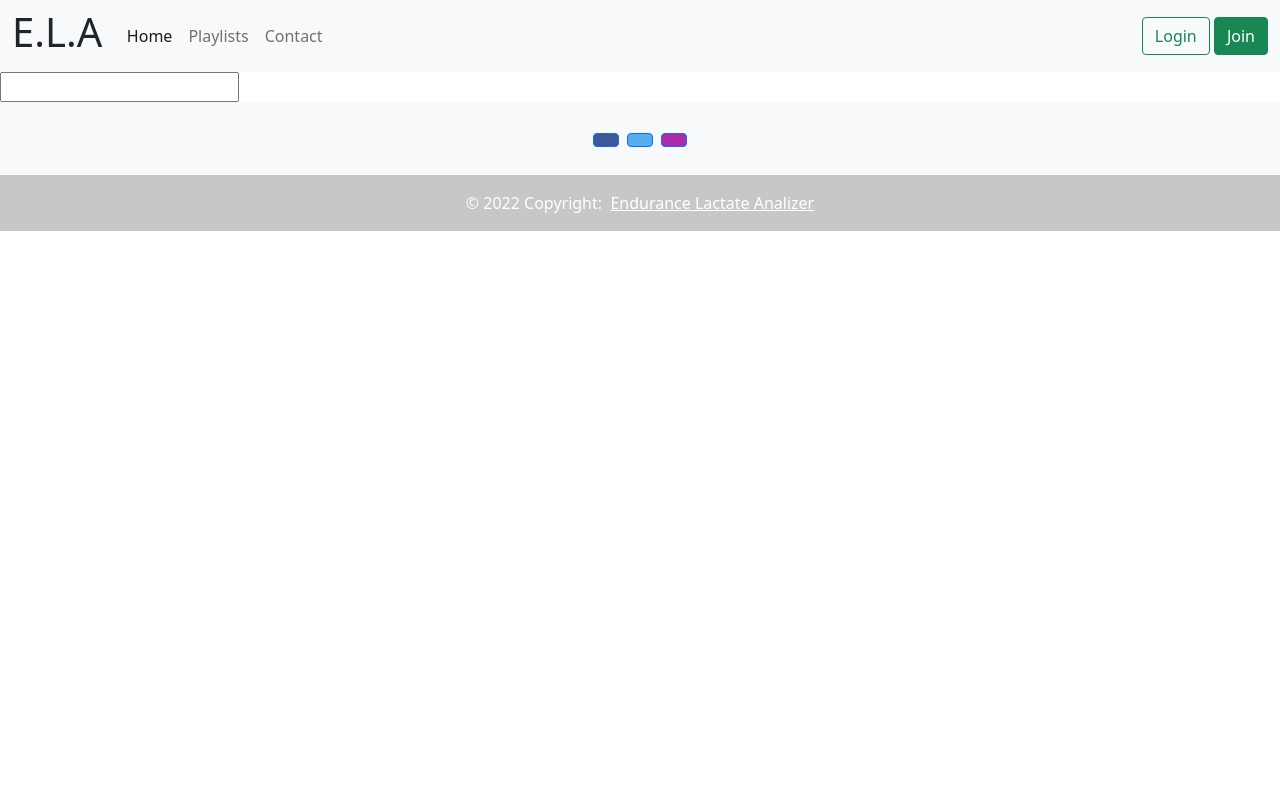
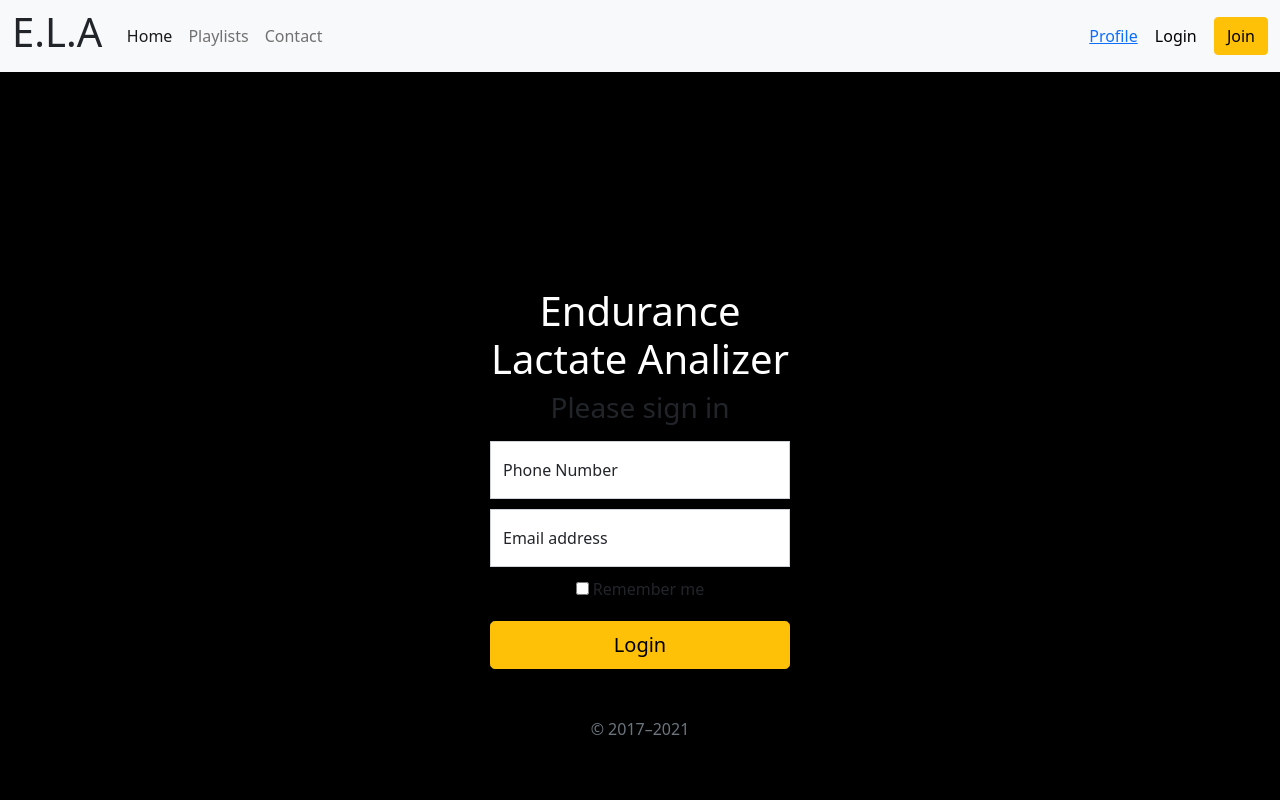
Before and after one commit to jonathonmcclen/endurance-lactate-analyzer-client, a React (Create React App) app: page /login in a window 1280 px wide. Shown: the top 800 px of the page. Built offline with nearby package versions, Linux system fonts and the light colour scheme.

Commit message:
header stylings

```diff
--- a/src/components/Header.js
+++ b/src/components/Header.js
@@ -29,11 +29,17 @@ class Header extends React.Component {
                   </a>
                 </li>
               </ul>
-              <button className="btn btn-outline-success" type="submit">
+              <a href="/profile">Profile</a> &nbsp;
+              <a
+                href="/login"
+                className="btn btn-outline"
+                style={{ color: "#000" }}
+                type="submit"
+              >
                 Login
-              </button>
+              </a>
               &nbsp;
-              <button className="btn btn-success" type="submit">
+              <button className="btn btn-warning" type="submit">
                 Join
               </button>
             </div>
--- a/src/views/Login/Login.js
+++ b/src/views/Login/Login.js
@@ -1,9 +1,47 @@
+import "./styles.css";
+
 const Login = () => {
   return (
     <>
-      <form>
-        <input type="text" />
-      </form>
+      <div id="formContainer" className="text-center">
+        <main className="form-signin">
+          <form>
+            <h1 style={{ color: "#fff" }}>Endurance Lactate Analizer</h1>
+            <h1 className="h3 mb-3 fw-normal">Please sign in</h1>
+
+            <div className="form-floating">
+              <input
+                id="phoneinput"
+                type="phone"
+                className="form-control"
+                placeholder="000-000-0000"
+              />
+              <label for="floatingInput">Phone Number</label>
+            </div>
+            <div>
+              <div className="form-floating">
+                <input
+                  type="email"
+                  className="form-control"
+                  id="floatingPassword"
+                  placeholder="Password"
+                />
+                <label for="floatingPassword">Email address</label>
+              </div>
+
+              <div className="checkbox mb-3">
+                <label>
+                  <input type="checkbox" value="remember-me" /> Remember me
+                </label>
+              </div>
+            </div>
+            <button className="w-100 btn btn-lg btn-warning" type="submit">
+              Login
+            </button>
+            <p className="mt-5 mb-3 text-muted">© 2017–2021</p>
+          </form>
+        </main>
+      </div>
     </>
   );
 };
--- /dev/null
+++ b/src/views/Login/styles.css
@@ -0,0 +1,38 @@
+#formContainer {
+  height: 900px;
+  display: flex;
+  align-items: center;
+  padding-top: 40px;
+  padding-bottom: 40px;
+  background-color: #000;
+  color: "green";
+}
+
+.form-signin {
+  width: 100%;
+  max-width: 330px;
+  padding: 15px;
+  margin: auto;
+}
+
+.form-signin .checkbox {
+  font-weight: 400;
+}
+
+.form-signin .form-floating:focus-within {
+  z-index: 2;
+}
+
+.form-signin input {
+  margin-bottom: -1px;
+  border-bottom-right-radius: 0;
+  border-bottom-left-radius: 0;
+  color: #000;
+}
+
+.form-signin input {
+  margin-bottom: 10px;
+  border-top-left-radius: 0;
+  border-top-right-radius: 0;
+  color: #000;
+}
```
